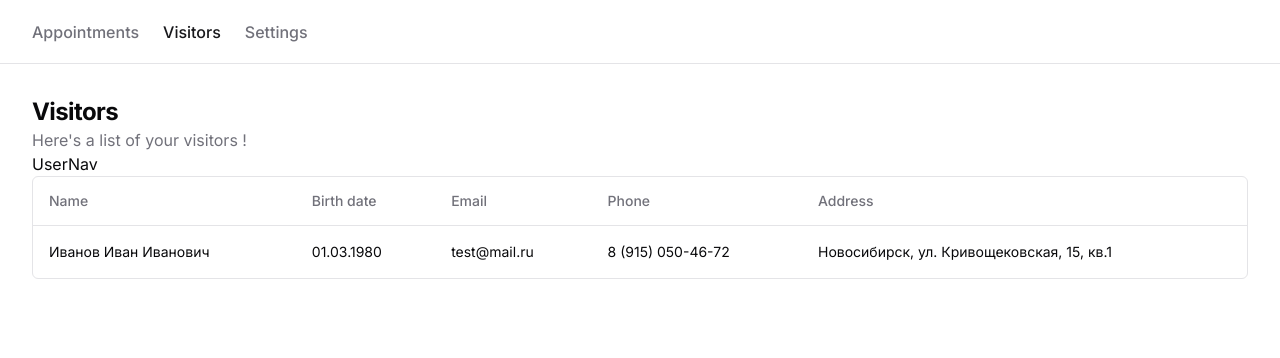
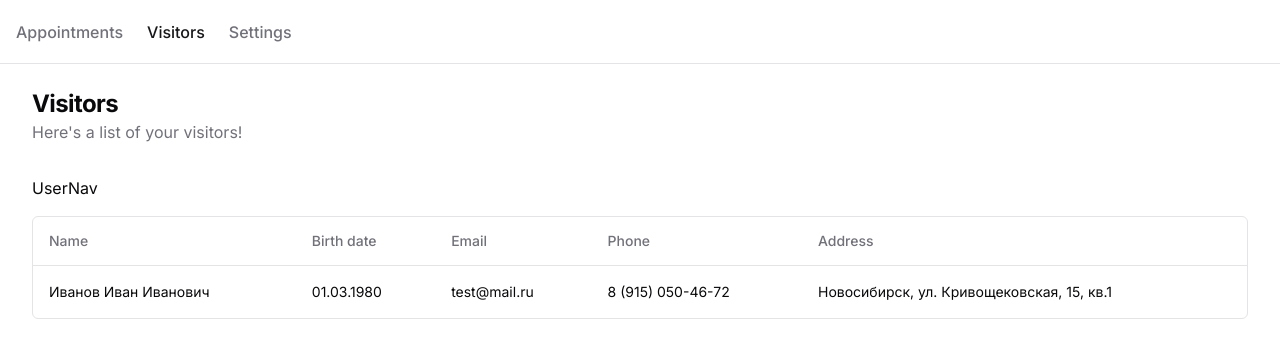
Before and after one commit to iegorov/e-reception, a Next.js app: page /visitors in a window 1280 px wide. Shown: the top 358 px of the page. Built offline with nearby package versions, Linux system fonts and the light colour scheme.

Commit message:
chore: fix design

```diff
--- a/src/app/layout.tsx
+++ b/src/app/layout.tsx
@@ -32,7 +32,7 @@ export default function RootLayout({
         <header>
           <MainNav />
         </header>
-        <main className='m-8'>{children}</main>
+        <main className='px-8 py-6'>{children}</main>
       </body>
     </html>
   );
--- a/src/app/visitors/page.tsx
+++ b/src/app/visitors/page.tsx
@@ -21,14 +21,12 @@ export default async function Visitors(): Promise<JSX.Element> {
     <>
       <div>
         <h2 className='text-2xl font-bold tracking-tight'>Visitors</h2>
-        <p className='text-muted-foreground'>
-          Here's a list of your visitors !
-        </p>
+        <p className='text-muted-foreground'>Here's a list of your visitors!</p>
       </div>
-      <div className='space-y-4'>
+      <div className='mt-8 flex flex-col gap-4'>
         <div>UserNav</div>
+        <DataTable columns={columns} data={visitors} />
       </div>
-      <DataTable columns={columns} data={visitors} />
     </>
   );
 }
--- a/src/components/main-nav.tsx
+++ b/src/components/main-nav.tsx
@@ -8,7 +8,7 @@ export function MainNav(): JSX.Element | null {
   const pathname = usePathname();
 
   return (
-    <nav className='flex h-16 items-center gap-x-6 border-b px-8 font-medium'>
+    <nav className='flex h-16 items-center gap-x-6 border-b px-4 font-medium'>
       <Link
         className={cn(
           'hover:text-foreground/80',
```
